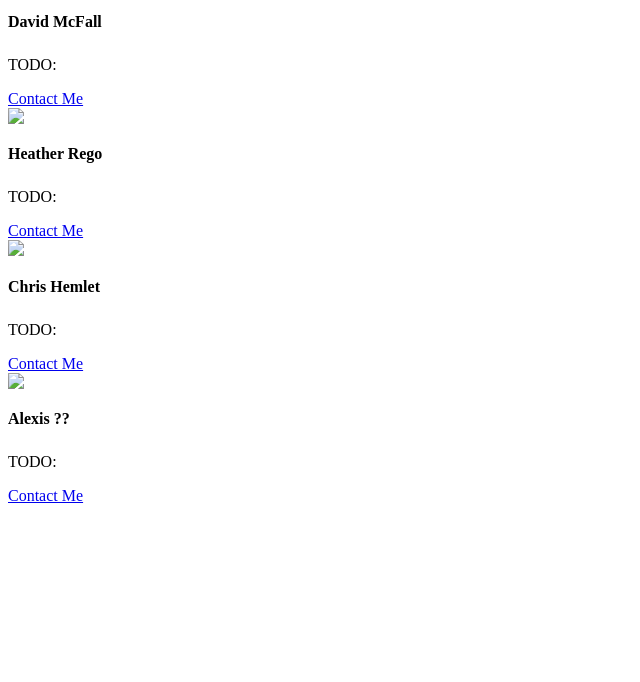
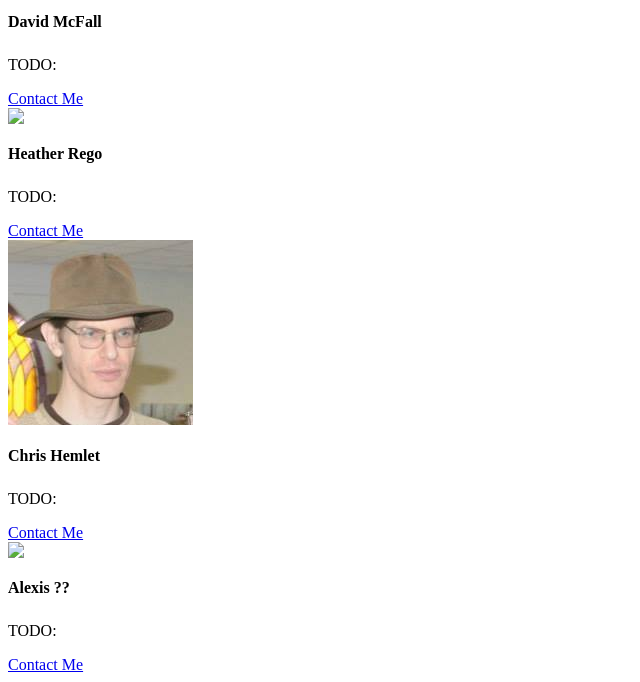
Before and after one commit to Schorcher/SecureBookstore, a PHP site: page /template/about_page.php in a window 1280 px wide. Shown: the part 1335-2017 px from the top of the page, without its empty margins (0-640 px from the left). Before the commit the page ends 1848 px from the top, so only its background shows below. Run offline with PHP 8.4, Linux system fonts and the light colour scheme; some libraries are stand-ins or nearby versions.

Commit message:
added image to about page

```diff
--- a/template/about_page.php
+++ b/template/about_page.php
@@ -63,14 +63,14 @@
             <div class="card">
                 <div class="row ">
                     <div class="col-md-4">
-                        <img src="http://via.placeholder.com/339x452" class="img-fluid w-100">
+                        <img src="/images/Chris_Hamlet.jpg" class="img-fluid w-100">
                     </div>
                     <div class="col-md-8 px-3">
                         <div class="card-block px-3">
                             <h4 class="card-title">Chris Hemlet</h4>
                             <h6 class="card-title"></h6>
                             <p class="card-text">TODO: </p>
-                            <a href="#" class="btn btn-primary">Contact Me</a>
+                            <a href="mailto:chamlet3@students.kennesaw.edu" class="btn btn-primary">Contact Me</a>
                         </div>
                     </div>
                 </div>
```
Also changed, not shown: images/Chris_Hamlet.jpg (added).
